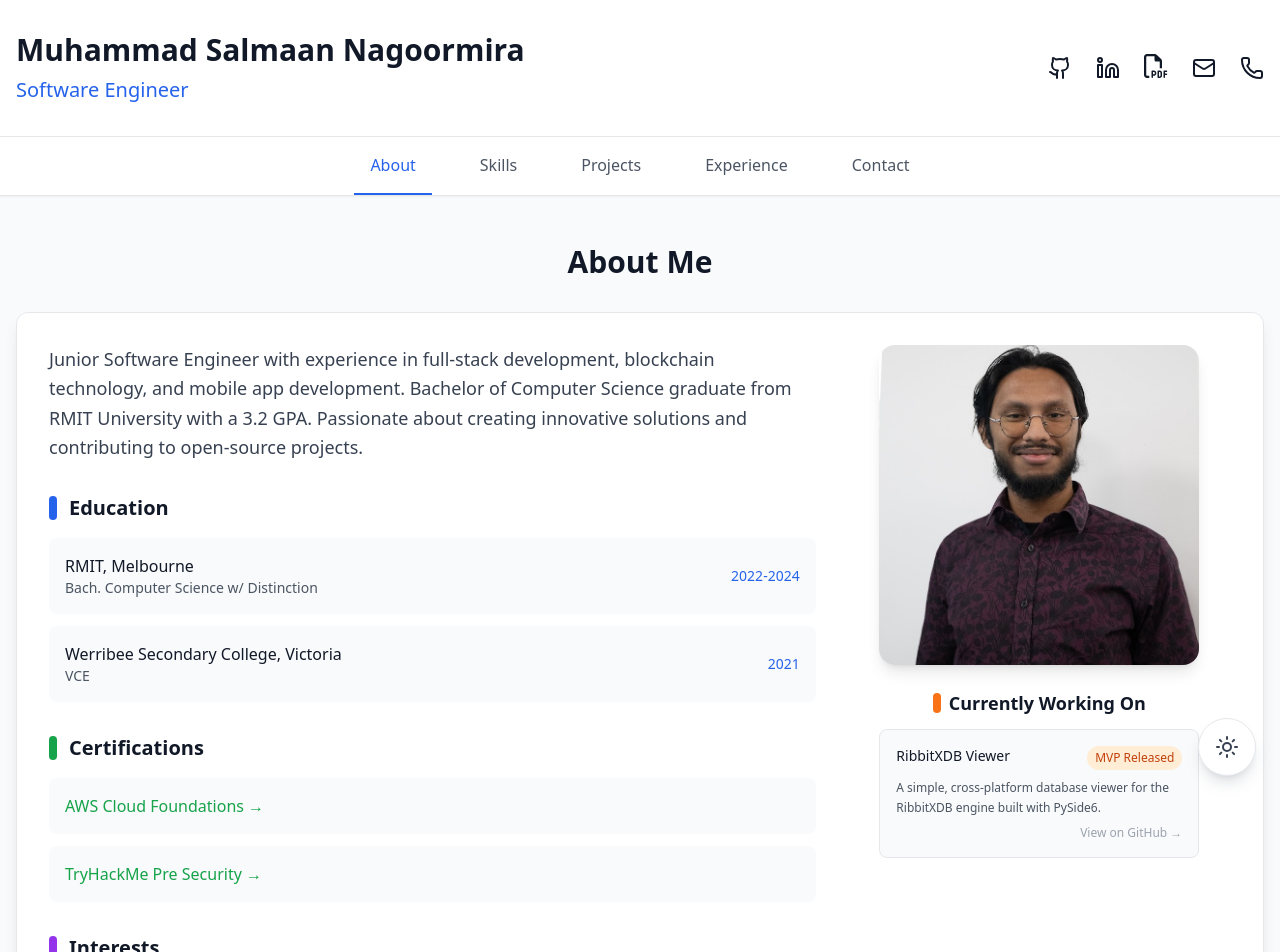
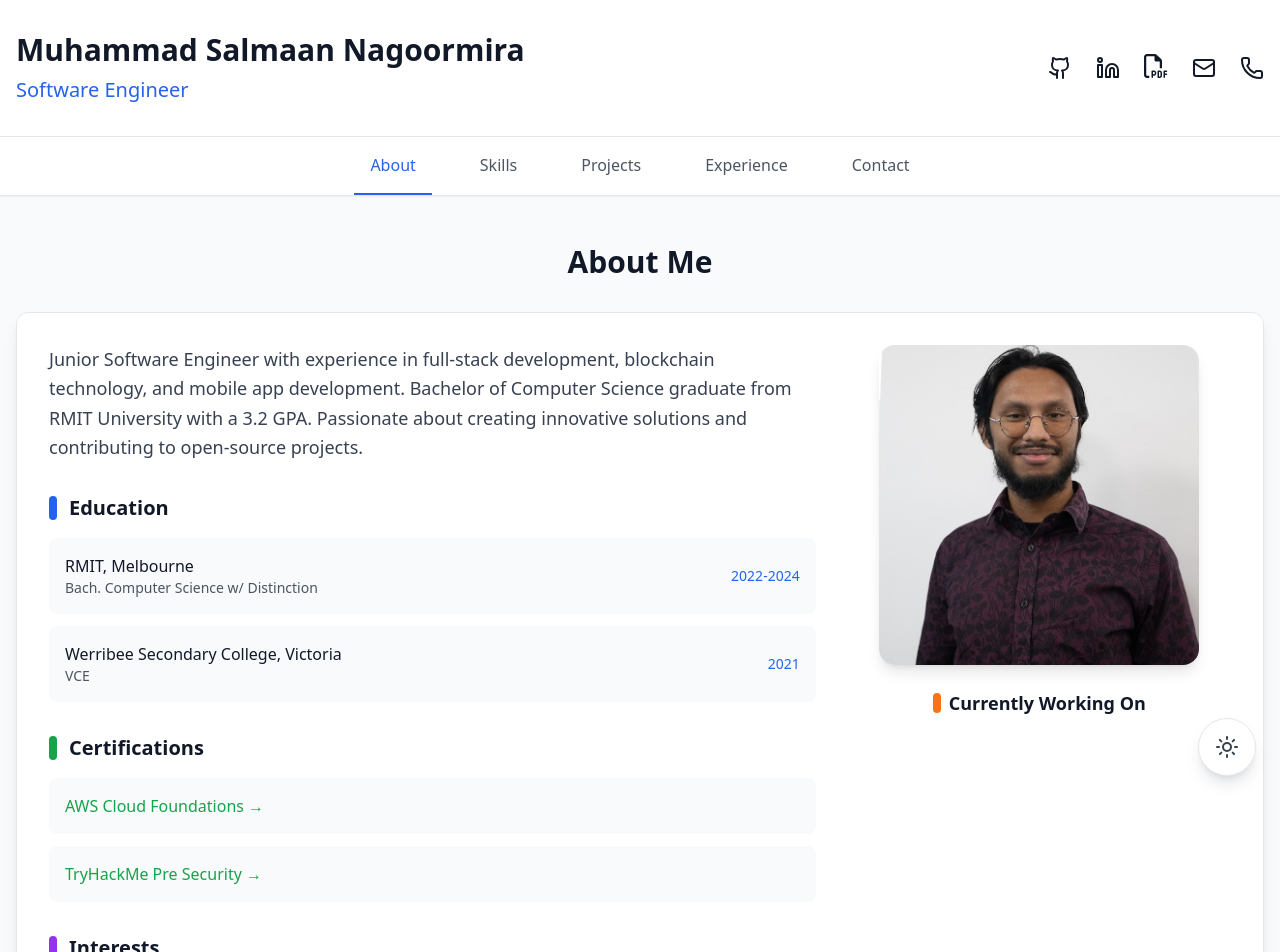
Before and after one commit to Nugetzrul3/nugetzrul3.github.io, a React (Create React App) app: page / in a window 1280 px wide. Shown: the top 952 px of the page. Built offline with nearby package versions, Linux system fonts and the light colour scheme.

Commit message:
update resume and remove current project

```diff
--- a/src/data/portfolio-data.js
+++ b/src/data/portfolio-data.js
@@ -34,14 +34,7 @@ export const certifications = [
   }
 ];
 
-export const currentProjects = [
-  {
-    title: "RibbitXDB Viewer",
-    description: "A simple, cross-platform database viewer for the RibbitXDB engine built with PySide6.",
-    githubUrls: "https://github.com/Nugetzrul3/ribbitxdb-viewer",
-    status: "MVP Released"
-  }
-];
+export const currentProjects = [];
 
 export const skills = {
   frameworks: ['FastAPI', 'SQLModel', 'Flutter', 'SpringBoot', 'Flask', 'Bootstrap', 'ReactJS', 'Sequelize', 'Express', 'GraphQL', 'Actix-Web'],
```
Also changed, not shown: 1 other file (tests, documents, lock files or other folders).
